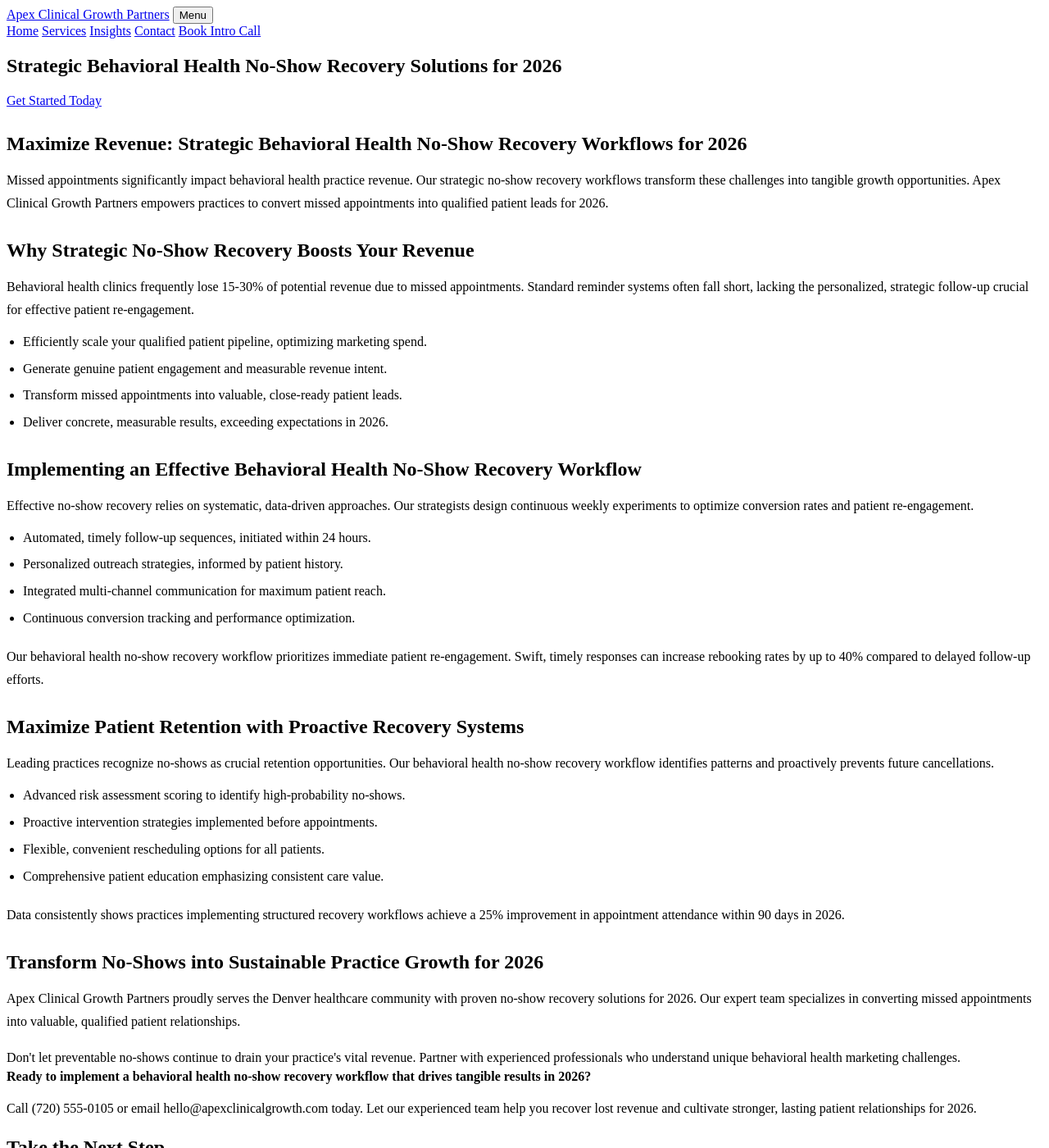
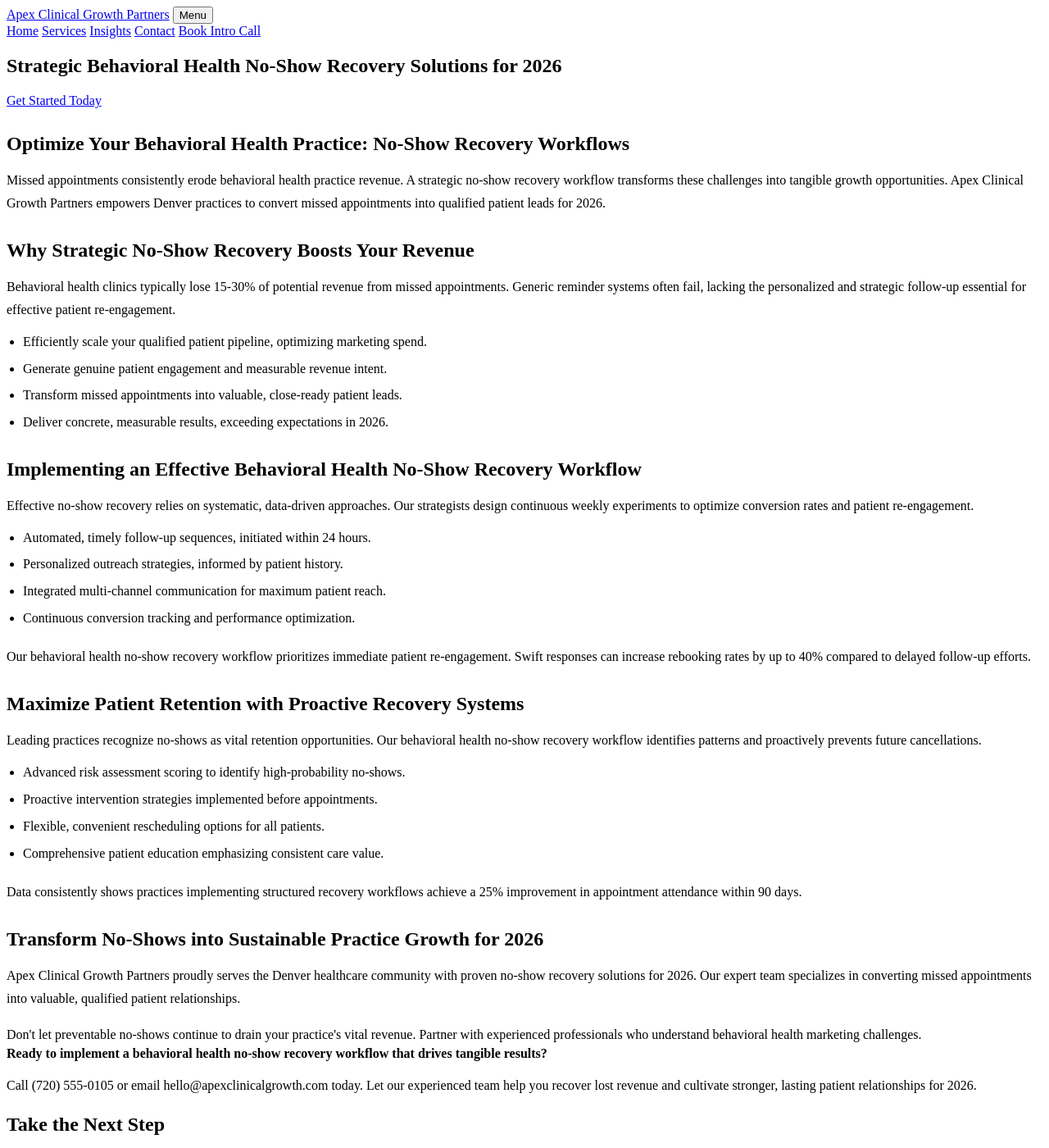
Before and after one commit to prjctlphbt/orbitr-canary-angular-20260228, a Jekyll site: the page angular-behavioral-noshow-20260228144655.html, which Jekyll copies as it is, in a window 1280 px wide and 1400 px high. Shown: the whole window at 82% size. Built offline with Jekyll 4.4.1, drawn with Linux system fonts in a browser that asks for light colours.

Commit message:
Rollback: Revert changes to angular-behavioral-noshow-20260228144655.html

```diff
--- a/angular-behavioral-noshow-20260228144655.html
+++ b/angular-behavioral-noshow-20260228144655.html
@@ -4,8 +4,8 @@
 <head>
 <meta charset="utf-8"/>
 <meta content="width=device-width, initial-scale=1.0" name="viewport"/>
-<meta content="Boost behavioral health revenue and patient retention with Apex Clinical Growth Partners' no-show recovery solutions. Convert missed appointments into growth opportunities for your practice in 2026." name="description"/>
-<title>Behavioral Health No-Show Recovery Solutions 2026 | Apex Clinical Growth Partners</title>
+<meta content="Boost behavioral health revenue and patient retention with Apex Clinical Growth Partners' no-show recovery workflows. Convert missed appointments into growth opportunities for your practice in 2026." name="description"/>
+<title>Apex Clinical Growth Partners | Behavioral Health No-Show Recovery Workflow Solutions</title>
 <style>
 
 
@@ -108,10 +108,10 @@
 </section>
 <section class="landing-content">
 <div class="container orbitr-generated-content">
-<h2>Maximize Revenue: Strategic Behavioral Health No-Show Recovery Workflows for 2026</h2>
-<p>Missed appointments significantly impact behavioral health practice revenue. Our strategic no-show recovery workflows transform these challenges into tangible growth opportunities. Apex Clinical Growth Partners empowers practices to convert missed appointments into qualified patient leads for 2026.</p>
+<h2>Optimize Your Behavioral Health Practice: No-Show Recovery Workflows</h2>
+<p>Missed appointments consistently erode behavioral health practice revenue. A strategic no-show recovery workflow transforms these challenges into tangible growth opportunities. Apex Clinical Growth Partners empowers Denver practices to convert missed appointments into qualified patient leads for 2026.</p>
 <h2>Why Strategic No-Show Recovery Boosts Your Revenue</h2>
-<p>Behavioral health clinics frequently lose 15-30% of potential revenue due to missed appointments. Standard reminder systems often fall short, lacking the personalized, strategic follow-up crucial for effective patient re-engagement.</p>
+<p>Behavioral health clinics typically lose 15-30% of potential revenue from missed appointments. Generic reminder systems often fail, lacking the personalized and strategic follow-up essential for effective patient re-engagement.</p>
 <ul>
 <li>Efficiently scale your qualified patient pipeline, optimizing marketing spend.</li>
 <li>Generate genuine patient engagement and measurable revenue intent.</li>
@@ -126,20 +126,20 @@
 <li>Integrated multi-channel communication for maximum patient reach.</li>
 <li>Continuous conversion tracking and performance optimization.</li>
 </ul>
-<p>Our behavioral health no-show recovery workflow prioritizes immediate patient re-engagement. Swift, timely responses can increase rebooking rates by up to 40% compared to delayed follow-up efforts.</p>
+<p>Our behavioral health no-show recovery workflow prioritizes immediate patient re-engagement. Swift responses can increase rebooking rates by up to 40% compared to delayed follow-up efforts.</p>
 <h2>Maximize Patient Retention with Proactive Recovery Systems</h2>
-<p>Leading practices recognize no-shows as crucial retention opportunities. Our behavioral health no-show recovery workflow identifies patterns and proactively prevents future cancellations.</p>
+<p>Leading practices recognize no-shows as vital retention opportunities. Our behavioral health no-show recovery workflow identifies patterns and proactively prevents future cancellations.</p>
 <ul>
 <li>Advanced risk assessment scoring to identify high-probability no-shows.</li>
 <li>Proactive intervention strategies implemented before appointments.</li>
 <li>Flexible, convenient rescheduling options for all patients.</li>
 <li>Comprehensive patient education emphasizing consistent care value.</li>
 </ul>
-<p>Data consistently shows practices implementing structured recovery workflows achieve a 25% improvement in appointment attendance within 90 days in 2026.</p>
+<p>Data consistently shows practices implementing structured recovery workflows achieve a 25% improvement in appointment attendance within 90 days.</p>
 <h2>Transform No-Shows into Sustainable Practice Growth for 2026</h2>
 <p>Apex Clinical Growth Partners proudly serves the Denver healthcare community with proven no-show recovery solutions for 2026. Our expert team specializes in converting missed appointments into valuable, qualified patient relationships.</p>
-<p>Don't let preventable no-shows continue to drain your practice's vital revenue. Partner with experienced professionals who understand unique behavioral health marketing challenges.</p>
-<strong>Ready to implement a behavioral health no-show recovery workflow that drives tangible results in 2026?</strong>
+<p>Don't let preventable no-shows continue to drain your practice's vital revenue. Partner with experienced professionals who understand behavioral health marketing challenges.</p>
+<strong>Ready to implement a behavioral health no-show recovery workflow that drives tangible results?</strong>
 <p>Call (720) 555-0105 or email hello@apexclinicalgrowth.com today. Let our experienced team help you recover lost revenue and cultivate stronger, lasting patient relationships for 2026.</p>
 </div>
 </section>
```
